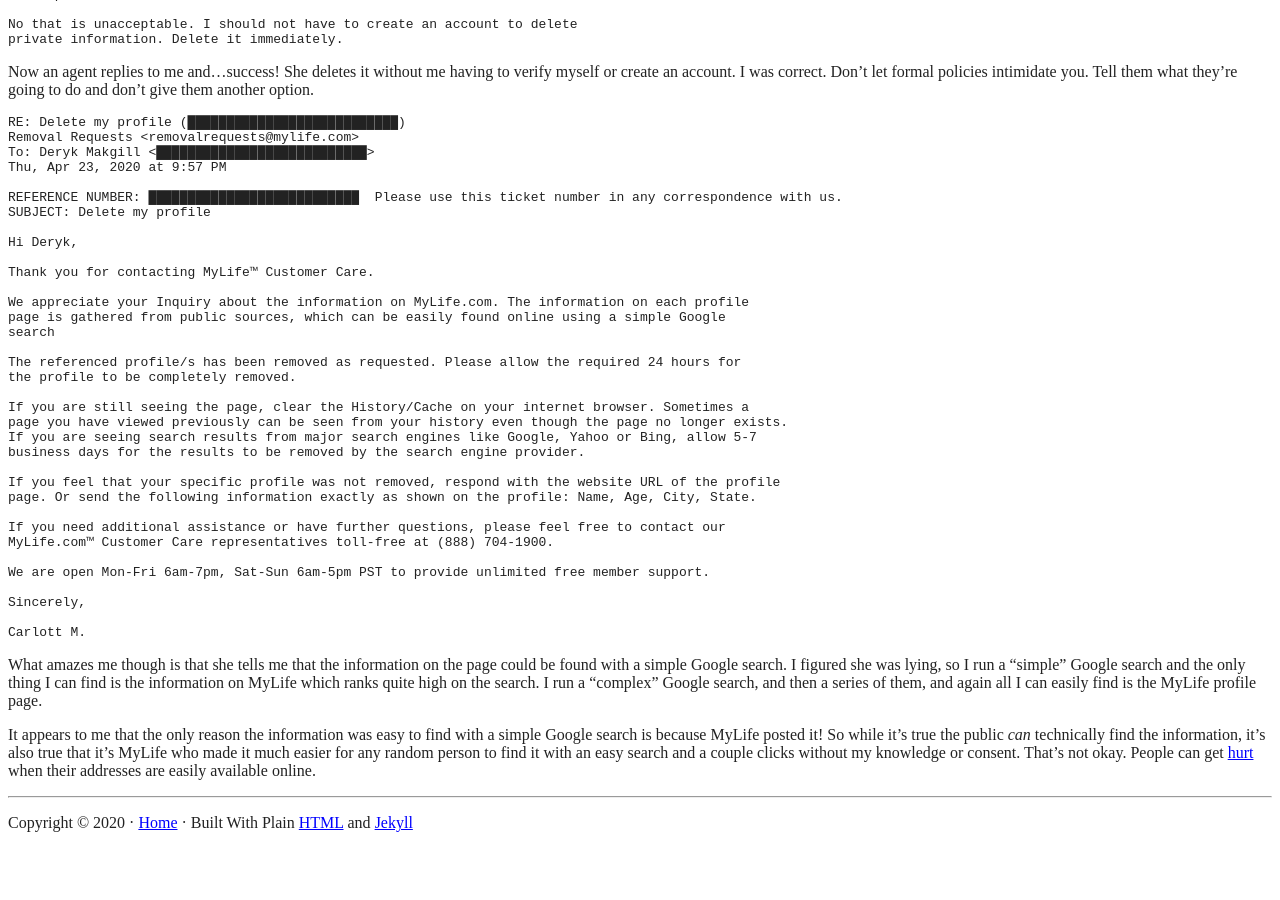
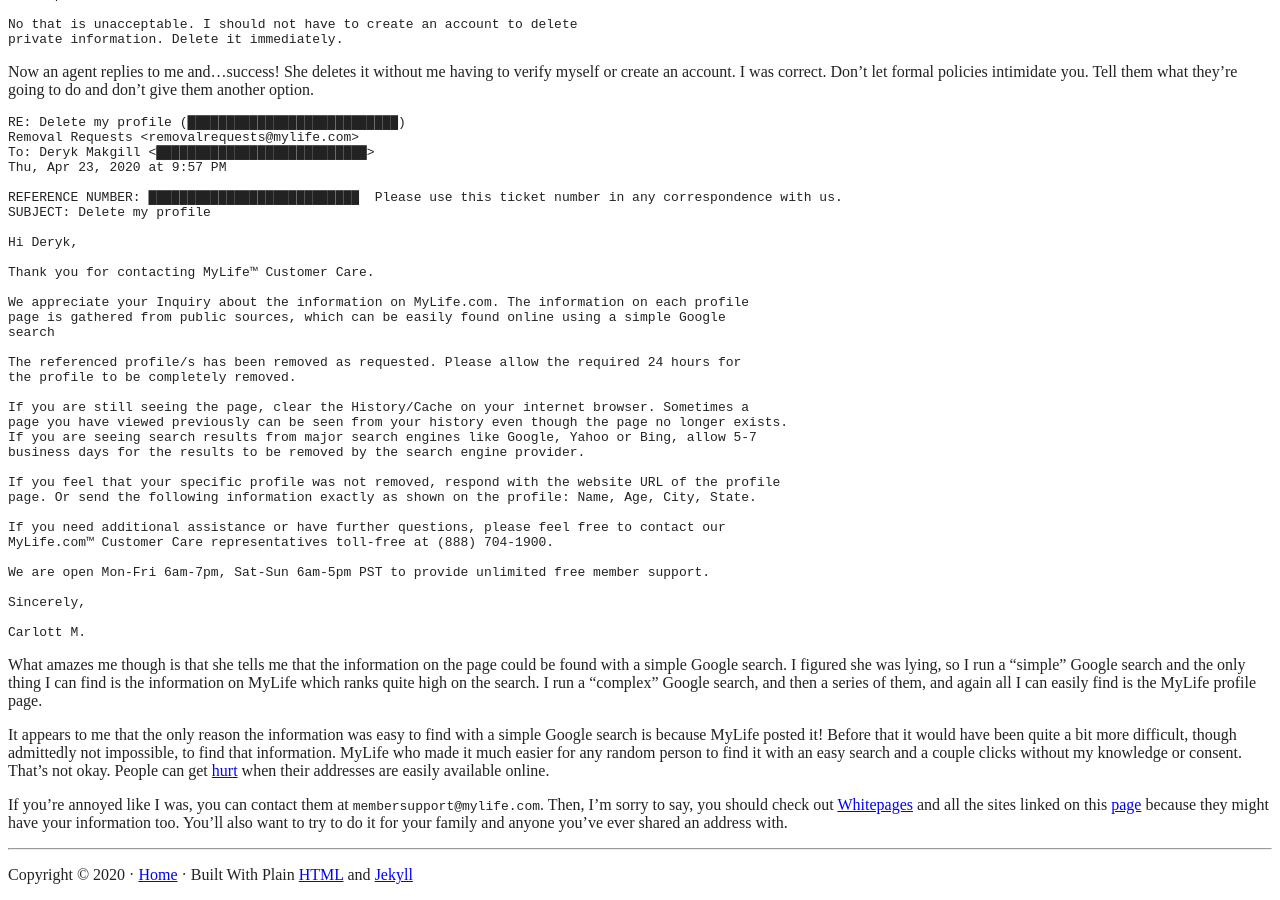
Before and after one commit to makgill/deryk, a Jekyll site: the page built from _posts/2020-12-20-my-life.md, in a window 1280 px wide and 900 px high, scrolled down 889 px. Built offline with Jekyll 4.4.1, drawn with Linux system fonts in a browser that asks for light colours; before the commit the page ends 1737 px from its top, so only the background shows below that.

Commit message:
Update 2020-12-20-my-life.md

```diff
--- a/_posts/2020-12-20-my-life.md
+++ b/_posts/2020-12-20-my-life.md
@@ -105,4 +105,6 @@
 "simple" Google search and the only thing I can find is the information on MyLife which ranks quite high on the search. I run a "complex" Google search,
 and then a series of them, and again all I can easily find is the MyLife profile page.
 
-It appears to me that the only reason the information was easy to find with a simple Google search is because MyLife posted it!  So while it's true the public *can* technically find the information, it's also true that it's MyLife who made it much easier for any random person to find it with an easy search and a couple clicks without my knowledge or consent. That's not okay. People can get [hurt](https://www.mycentraljersey.com/story/news/2020/08/03/judge-salas-releases-statement-north-brunswick-shooting/5570934002/) when their addresses are easily available online.
+It appears to me that the only reason the information was easy to find with a simple Google search is because MyLife posted it!  Before that it would have been quite a bit more difficult, though admittedly not impossible, to find that information. MyLife who made it much easier for any random person to find it with an easy search and a couple clicks without my knowledge or consent. That's not okay. People can get [hurt](https://www.mycentraljersey.com/story/news/2020/08/03/judge-salas-releases-statement-north-brunswick-shooting/5570934002/) when their addresses are easily available online.
+
+If you're annoyed like I was, you can contact them at <code>membersupport@mylife.com</code>. Then, I'm sorry to say, you should check out [Whitepages](https://www.whitepages.com/) and all the sites linked on this [page](https://joindeleteme.com/sites-we-remove-from/) because they might have your information too. You'll also want to try to do it for your family and anyone you've ever shared an address with.
```
